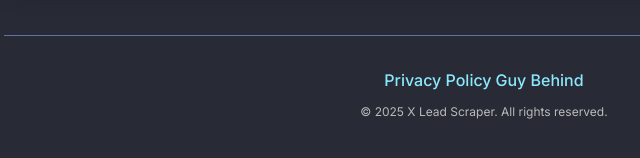
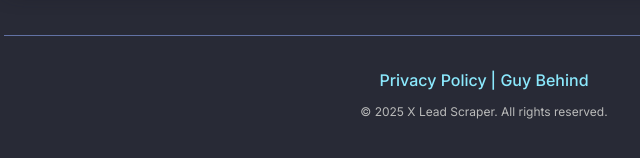
Before and after one commit to Vinaygond/The-500K-C-D-Report, a plain HTML site: page index.html in a window 1280 px wide. Shown: the part 4892-5050 px from the top of the page, 156-796 px from the left. Drawn offline with nearby package versions, Linux system fonts and the light colour scheme.

Commit message:
Update footer link formatting

```diff
--- a/index.html
+++ b/index.html
@@ -442,7 +442,7 @@
     <footer class="mt-16 py-8 text-center border-t border-[#6272A4] bg-[#282A36]">
         <div class="container mx-auto max-w-5xl text-sm text-[#F8F8F2]/70 space-y-3">
             <a href="/privacy" class="text-[#8BE9FD] hover:text-[#FF79C6] transition duration-150 text-base font-medium">Privacy Policy</a>
-            <a href="/founder" class="text-[#8BE9FD] hover:text-[#FF79C6] transition duration-150 text-base font-medium">Guy Behind</a>
+            <a href="/founder" class="text-[#8BE9FD] hover:text-[#FF79C6] transition duration-150 text-base font-medium">| Guy Behind</a>
             <p class="text-xs">&copy; 2025 X Lead Scraper. All rights reserved.</p>
         </div>
     </footer>
```
